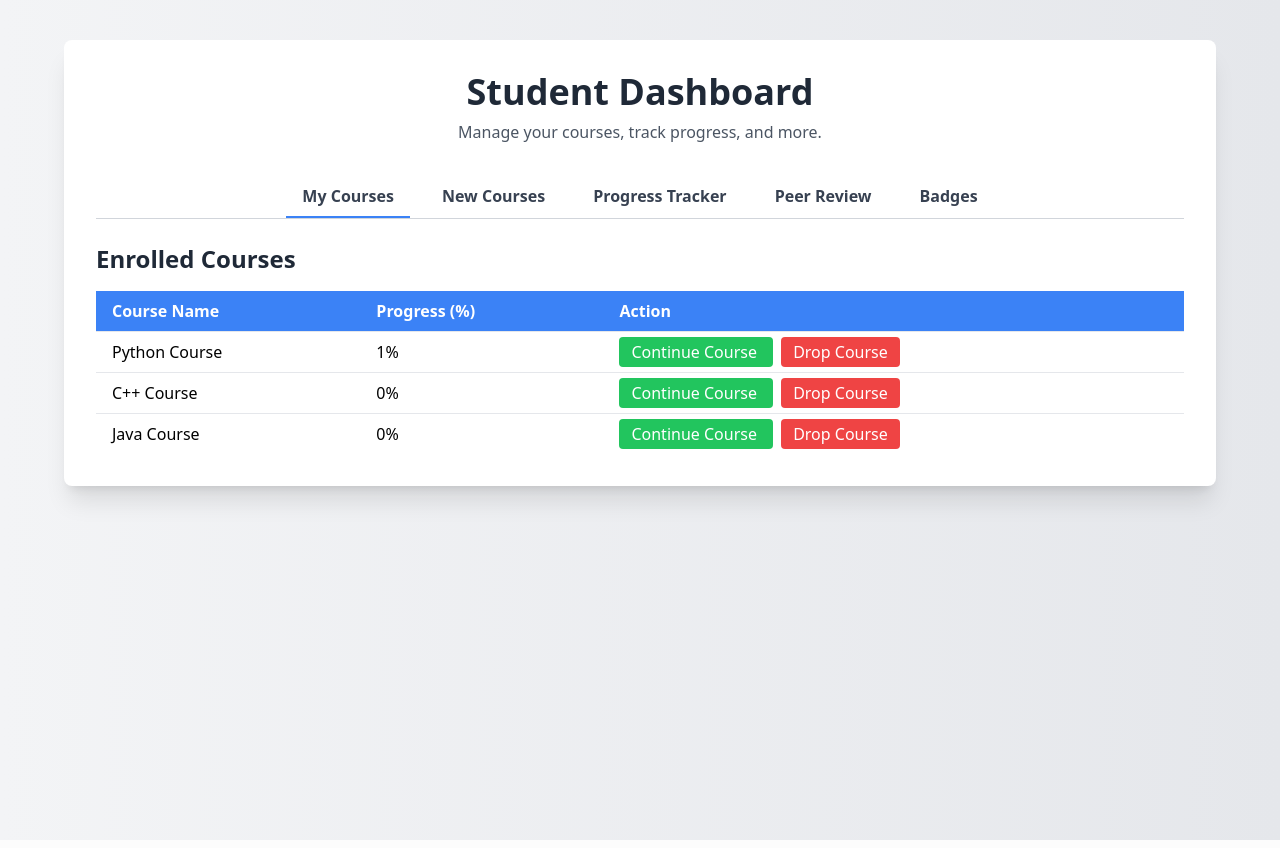
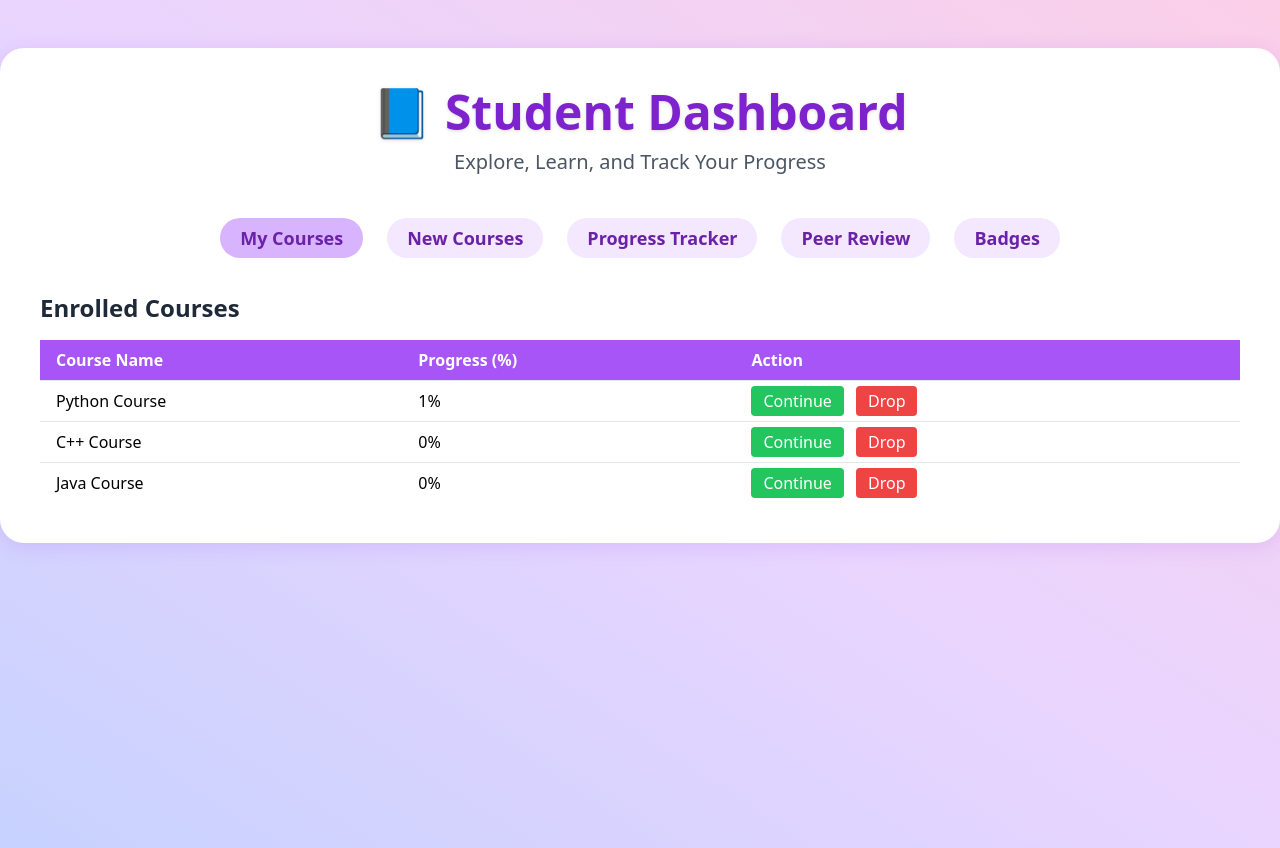
Before and after one commit to pawan2047/capstone, a PHP site: page /dashboard.php in a window 1280 px wide. Run offline with PHP 8.4, Linux system fonts and the light colour scheme; a user stored in the database is signed in; data comes from the database, SQL or seed files in the repository; some libraries are stand-ins or nearby versions.

Commit message:
Update dashboard.php
Added frontend changes

```diff
--- a/dashboard.php
+++ b/dashboard.php
@@ -3,7 +3,6 @@
 include('db.php');
 session_start();
 
-// Redirect to login if the user is not authenticated
 if (!isset($_SESSION['user_id'])) {
     header("Location: login.php");
     exit();
@@ -11,7 +10,6 @@ if (!isset($_SESSION['user_id'])) {
 
 $user_id = $_SESSION['user_id'];
 
-// Query to get enrolled courses (My Courses)
 $query = "SELECT c.id AS course_id, c.course_name, sp.completed
           FROM student_progress sp
           JOIN courses c ON sp.course_id = c.id
@@ -26,7 +24,6 @@ while ($row = $result->fetch_assoc()) {
 }
 $stmt->close();
 
-// Query to get available courses (New Courses)
 $query2 = "SELECT * FROM courses
            WHERE id NOT IN (SELECT course_id FROM student_progress WHERE student_id = ?)";
 $stmt2 = $conn->prepare($query2);
@@ -39,7 +36,6 @@ while ($row = $result2->fetch_assoc()) {
 }
 $stmt2->close();
 
-// Calculate overall progress for the Progress Tracker tab
 $totalCourses = count($progress_data);
 $totalProgress = 0;
 foreach ($progress_data as $course) {
@@ -47,66 +43,50 @@ foreach ($progress_data as $course) {
 }
 $averageProgress = ($totalCourses > 0) ? round($totalProgress / $totalCourses, 2) : 0;
 ?>
+
 <!DOCTYPE html>
 <html lang="en">
 <head>
   <meta charset="UTF-8" />
   <meta name="viewport" content="width=device-width, initial-scale=1.0" />
   <title>Student Dashboard</title>
-  <!-- TailwindCSS CDN -->
   <script src="https://cdn.tailwindcss.com"></script>
   <style>
-    /* Custom styles for a smoother tab transition */
-    .tab-content {
-      display: none;
-      animation: fadeIn 0.3s ease-in-out;
-    }
-    .active-tab {
-      display: block;
-    }
+    .tab-content { display: none; animation: fadeIn 0.3s ease-in-out; }
+    .active-tab { display: block; }
     @keyframes fadeIn {
       from { opacity: 0; transform: translateY(10px); }
       to { opacity: 1; transform: translateY(0); }
     }
+    .shadow-glow {
+      box-shadow: 0 4px 20px rgba(147, 51, 234, 0.15);
+    }
   </style>
 </head>
-<body class="bg-gradient-to-r from-gray-100 to-gray-200 min-h-screen">
-  <div class="max-w-6xl mx-auto mt-10 p-8 bg-white rounded-lg shadow-xl">
-    <header class="text-center mb-8">
-      <h1 class="text-4xl font-bold text-gray-800">Student Dashboard</h1>
-      <p class="text-gray-600 mt-2">Manage your courses, track progress, and more.</p>
+<body class="bg-gradient-to-tr from-indigo-200 via-purple-200 to-pink-200 min-h-screen font-sans">
+  <div class="max-w-7xl mx-auto mt-12 p-10 bg-white rounded-3xl shadow-glow">
+    <header class="text-center mb-12">
+      <h1 class="text-5xl font-black text-purple-700 drop-shadow">📘 Student Dashboard</h1>
+      <p class="text-xl text-gray-600 mt-3">Explore, Learn, and Track Your Progress</p>
     </header>
 
-    <!-- Tab Navigation -->
-    <nav class="mb-6 border-b border-gray-300">
-      <ul class="flex justify-center space-x-4">
-        <li>
-          <a href="#" class="tab-link inline-block py-2 px-4 font-semibold text-gray-700 hover:text-blue-600" data-tab="my-courses">My Courses</a>
-        </li>
-        <li>
-          <a href="#" class="tab-link inline-block py-2 px-4 font-semibold text-gray-700 hover:text-blue-600" data-tab="new-courses">New Courses</a>
-        </li>
-        <li>
-          <a href="#" class="tab-link inline-block py-2 px-4 font-semibold text-gray-700 hover:text-blue-600" data-tab="progress-tracker">Progress Tracker</a>
-        </li>
-        <li>
-          <a href="#" class="tab-link inline-block py-2 px-4 font-semibold text-gray-700 hover:text-blue-600" data-tab="peer-review">Peer Review</a>
-        </li>
-        <!-- Replacing Certification with Badges -->
-        <li>
-          <a href="#" class="tab-link inline-block py-2 px-4 font-semibold text-gray-700 hover:text-blue-600" data-tab="badges">Badges</a>
-        </li>
+    <!-- Navigation Tabs -->
+    <nav class="mb-10">
+      <ul class="flex justify-center flex-wrap gap-6 text-lg font-semibold">
+        <li><a href="#" class="tab-link py-2 px-5 rounded-full bg-purple-100 text-purple-800 hover:bg-purple-300 transition" data-tab="my-courses">My Courses</a></li>
+        <li><a href="#" class="tab-link py-2 px-5 rounded-full bg-purple-100 text-purple-800 hover:bg-purple-300 transition" data-tab="new-courses">New Courses</a></li>
+        <li><a href="#" class="tab-link py-2 px-5 rounded-full bg-purple-100 text-purple-800 hover:bg-purple-300 transition" data-tab="progress-tracker">Progress Tracker</a></li>
+        <li><a href="#" class="tab-link py-2 px-5 rounded-full bg-purple-100 text-purple-800 hover:bg-purple-300 transition" data-tab="peer-review">Peer Review</a></li>
+        <li><a href="#" class="tab-link py-2 px-5 rounded-full bg-purple-100 text-purple-800 hover:bg-purple-300 transition" data-tab="badges">Badges</a></li>
       </ul>
     </nav>
-
-    <!-- Tab Contents -->
 
     <!-- My Courses Tab -->
     <div id="my-courses" class="tab-content active-tab">
       <h2 class="text-2xl font-semibold text-gray-800 mb-4">Enrolled Courses</h2>
       <div class="overflow-x-auto">
         <table class="min-w-full divide-y divide-gray-200 shadow-md rounded-lg">
-          <thead class="bg-blue-500 text-white">
+          <thead class="bg-purple-500 text-white">
             <tr>
               <th class="px-4 py-2 text-left">Course Name</th>
               <th class="px-4 py-2 text-left">Progress (%)</th>
@@ -120,21 +100,13 @@ $averageProgress = ($totalCourses > 0) ? round($totalProgress / $totalCourses, 2
                   <td class="px-4 py-2"><?= htmlspecialchars($course['course_name']) ?></td>
                   <td class="px-4 py-2"><?= htmlspecialchars($course['completed']) ?>%</td>
                   <td class="px-4 py-2 space-x-2">
-                    <!-- Continue Course button -->
-                    <a href="course.php?course_id=<?= $course['course_id'] ?>" class="bg-green-500 hover:bg-green-600 text-white px-3 py-1 rounded transition duration-150">
-                      Continue Course
-                    </a>
-                    <!-- Drop Course button -->
-                    <a href="drop_course.php?course_id=<?= $course['course_id'] ?>" onclick="return confirm('Are you sure you want to drop this course?');" class="bg-red-500 hover:bg-red-600 text-white px-3 py-1 rounded transition duration-150">
-                      Drop Course
-                    </a>
+                    <a href="course.php?course_id=<?= $course['course_id'] ?>" class="bg-green-500 hover:bg-green-600 text-white px-3 py-1 rounded transition">Continue</a>
+                    <a href="drop_course.php?course_id=<?= $course['course_id'] ?>" onclick="return confirm('Are you sure you want to drop this course?');" class="bg-red-500 hover:bg-red-600 text-white px-3 py-1 rounded transition">Drop</a>
                   </td>
                 </tr>
               <?php endforeach; ?>
             <?php else: ?>
-              <tr>
-                <td colspan="3" class="px-4 py-2 text-center text-gray-500">No enrolled courses found.</td>
-              </tr>
+              <tr><td colspan="3" class="px-4 py-2 text-center text-gray-500">No enrolled courses found.</td></tr>
             <?php endif; ?>
           </tbody>
         </table>
@@ -143,10 +115,10 @@ $averageProgress = ($totalCourses > 0) ? round($totalProgress / $totalCourses, 2
 
     <!-- New Courses Tab -->
     <div id="new-courses" class="tab-content">
-      <h2 class="text-2xl font-semibold text-gray-800 mb-4">New Courses</h2>
+      <h2 class="text-2xl font-semibold text-gray-800 mb-4">Available Courses</h2>
       <div class="overflow-x-auto">
         <table class="min-w-full divide-y divide-gray-200 shadow-md rounded-lg">
-          <thead class="bg-blue-500 text-white">
+          <thead class="bg-purple-500 text-white">
             <tr>
               <th class="px-4 py-2 text-left">Course Name</th>
               <th class="px-4 py-2 text-left">Description</th>
@@ -158,18 +130,14 @@ $averageProgress = ($totalCourses > 0) ? round($totalProgress / $totalCourses, 2
               <?php foreach ($available_courses as $course): ?>
                 <tr>
                   <td class="px-4 py-2"><?= htmlspecialchars($course['course_name']) ?></td>
-                  <td class="px-4 py-2"><?= htmlspecialchars($course['description'] ?? 'No description available') ?></td>
+                  <td class="px-4 py-2"><?= htmlspecialchars($course['description'] ?? 'No description') ?></td>
                   <td class="px-4 py-2">
-                    <a href="enroll_course.php?course_id=<?= $course['id'] ?>" class="bg-blue-500 hover:bg-blue-600 text-white px-3 py-1 rounded transition duration-150">
-                      Enroll
-                    </a>
+                    <a href="enroll_course.php?course_id=<?= $course['id'] ?>" class="bg-blue-500 hover:bg-blue-600 text-white px-3 py-1 rounded transition">Enroll</a>
                   </td>
                 </tr>
               <?php endforeach; ?>
             <?php else: ?>
-              <tr>
-                <td colspan="3" class="px-4 py-2 text-center text-gray-500">No new courses available.</td>
-              </tr>
+              <tr><td colspan="3" class="px-4 py-2 text-center text-gray-500">No new courses available.</td></tr>
             <?php endif; ?>
           </tbody>
         </table>
@@ -178,108 +146,67 @@ $averageProgress = ($totalCourses > 0) ? round($totalProgress / $totalCourses, 2
 
     <!-- Progress Tracker Tab -->
     <div id="progress-tracker" class="tab-content">
-      <h2 class="text-2xl font-semibold text-gray-800 mb-4">Progress Tracker</h2>
-      <?php if ($totalCourses > 0): ?>
-        <p class="mb-4 text-gray-700">Overall Progress: <span class="font-bold text-green-600"><?= $averageProgress ?>%</span> across <span class="font-bold text-green-600"><?= $totalCourses ?></span> course(s).</p>
-      <?php else: ?>
-        <p class="mb-4 text-gray-700">You are not enrolled in any courses yet.</p>
-      <?php endif; ?>
+      <h2 class="text-2xl font-semibold text-gray-800 mb-4">Progress Overview</h2>
+      <p class="mb-4 text-gray-700">You're enrolled in <strong class="text-purple-700"><?= $totalCourses ?></strong> course(s). Average progress: <strong class="text-purple-700"><?= $averageProgress ?>%</strong></p>
       <div class="overflow-x-auto">
         <table class="min-w-full divide-y divide-gray-200 shadow-md rounded-lg">
-          <thead class="bg-blue-500 text-white">
+          <thead class="bg-purple-500 text-white">
             <tr>
-              <th class="px-4 py-2 text-left">Course Name</th>
-              <th class="px-4 py-2 text-left">Progress (%)</th>
+              <th class="px-4 py-2 text-left">Course</th>
+              <th class="px-4 py-2 text-left">Progress</th>
             </tr>
           </thead>
           <tbody class="bg-white divide-y divide-gray-200">
-            <?php if (!empty($progress_data)): ?>
             <?php foreach ($progress_data as $course): ?>
               <tr>
                 <td class="px-4 py-2"><?= htmlspecialchars($course['course_name']) ?></td>
                 <td class="px-4 py-2"><?= htmlspecialchars($course['completed']) ?>%</td>
               </tr>
             <?php endforeach; ?>
-            <?php else: ?>
-              <tr>
-                <td colspan="2" class="px-4 py-2 text-center text-gray-500">No progress data available.</td>
-              </tr>
-            <?php endif; ?>
           </tbody>
         </table>
       </div>
     </div>
 
-    <!-- Peer Review Section Tab -->
+    <!-- Peer Review Tab -->
     <div id="peer-review" class="tab-content">
-      <h2 class="text-2xl font-semibold text-gray-800 mb-4">Peer Review Section</h2>
-      <p class="mb-4 text-gray-700">Review your peers’ work and receive feedback on your own projects.</p>
-      <div class="text-center">
-        <a href="peer_review.php" class="bg-purple-500 hover:bg-purple-600 text-white px-4 py-2 rounded transition duration-150 inline-block">
-          Go to Peer Review
-        </a>
-      </div>
+      <h2 class="text-2xl font-semibold text-gray-800 mb-4">Peer Review</h2>
+      <p class="mb-4 text-gray-700">Exchange feedback with fellow learners.</p>
+      <a href="peer_review.php" class="bg-purple-500 hover:bg-purple-600 text-white px-4 py-2 rounded transition">Go to Peer Review</a>
     </div>
 
     <!-- Badges Tab -->
     <div id="badges" class="tab-content">
-      <h2 class="text-2xl font-semibold text-gray-800 mb-4">Earned Badges</h2>
+      <h2 class="text-2xl font-semibold text-gray-800 mb-4">Achievements</h2>
       <div class="overflow-x-auto">
         <table class="min-w-full divide-y divide-gray-200 shadow-md rounded-lg">
-          <thead class="bg-blue-500 text-white">
+          <thead class="bg-purple-500 text-white">
             <tr>
-              <th class="px-4 py-2 text-left">Course Name</th>
-              <th class="px-4 py-2 text-left">Progress (%)</th>
-              <th class="px-4 py-2 text-left">Badge Earned</th>
+              <th class="px-4 py-2 text-left">Course</th>
+              <th class="px-4 py-2 text-left">Progress</th>
+              <th class="px-4 py-2 text-left">Badge</th>
             </tr>
           </thead>
           <tbody class="bg-white divide-y divide-gray-200">
-            <?php if (!empty($progress_data)): ?>
             <?php foreach ($progress_data as $course): ?>
               <?php
-                  $badge = '';
-                  $badgeImage = '';
-                  if ($course['completed'] >= 80) {
-                      $badge = 'Pro Badge';
-                      $badgeImage = 'pro_badge.png';
-                  } elseif ($course['completed'] >= 60) {
-                      $badge = 'Intermediate Badge';
-                      $badgeImage = 'intermediate_badge.png';
-                  } elseif ($course['completed'] >= 20) {
-                      $badge = 'Beginner Badge';
-                      $badgeImage = 'beginner_badge.png';
-                  } else {
-                      $badge = 'No badge earned';
-                  }
+                $badge = 'No badge';
+                if ($course['completed'] >= 80) $badge = '🌟 Pro';
+                elseif ($course['completed'] >= 60) $badge = '🔥 Intermediate';
+                elseif ($course['completed'] >= 20) $badge = '✨ Beginner';
               ?>
               <tr>
                 <td class="px-4 py-2"><?= htmlspecialchars($course['course_name']) ?></td>
                 <td class="px-4 py-2"><?= htmlspecialchars($course['completed']) ?>%</td>
-                  <td class="px-4 py-2">
-                    <?php if ($badge != 'No badge earned'): ?>
-                      <div class="flex items-center space-x-2">
-                        <img src="<?= $badgeImage ?>" alt="<?= $badge ?>" class="h-10">
-                        <span><?= $badge ?></span>
-                      </div>
-                    <?php else: ?>
-                      <?= $badge ?>
-                    <?php endif; ?>
-                  </td>
+                <td class="px-4 py-2"><?= $badge ?></td>
               </tr>
             <?php endforeach; ?>
-            <?php else: ?>
-              <tr>
-                <td colspan="3" class="px-4 py-2 text-center text-gray-500">No badge data available.</td>
-              </tr>
-            <?php endif; ?>
           </tbody>
         </table>
       </div>
     </div>
-
   </div>
 
-  <!-- Tab Switching Script -->
   <script>
     const tabLinks = document.querySelectorAll('.tab-link');
     const tabContents = document.querySelectorAll('.tab-content');
@@ -287,18 +214,14 @@ $averageProgress = ($totalCourses > 0) ? round($totalProgress / $totalCourses, 2
     tabLinks.forEach(link => {
       link.addEventListener('click', function(e) {
         e.preventDefault();
-        // Hide all tab contents
         tabContents.forEach(content => content.classList.remove('active-tab'));
-        // Remove active styling from all links
-        tabLinks.forEach(link => link.classList.remove('border-b-2', 'border-blue-500'));
-        // Activate the selected tab's content and add active styling to the clicked link
+        tabLinks.forEach(link => link.classList.remove('bg-purple-300', 'font-bold'));
         const tabId = this.getAttribute('data-tab');
         document.getElementById(tabId).classList.add('active-tab');
-        this.classList.add('border-b-2', 'border-blue-500');
+        this.classList.add('bg-purple-300', 'font-bold');
       });
     });
 
-    // On page load, check if a hash is present in the URL.
     document.addEventListener('DOMContentLoaded', () => {
       const hash = window.location.hash;
       if (hash) {
@@ -308,7 +231,6 @@ $averageProgress = ($totalCourses > 0) ? round($totalProgress / $totalCourses, 2
           return;
         }
       }
-      // Default: activate the first tab
       document.querySelector('.tab-link').click();
     });
   </script>
```
Lines whose indentation alone changed are shown as unchanged.
